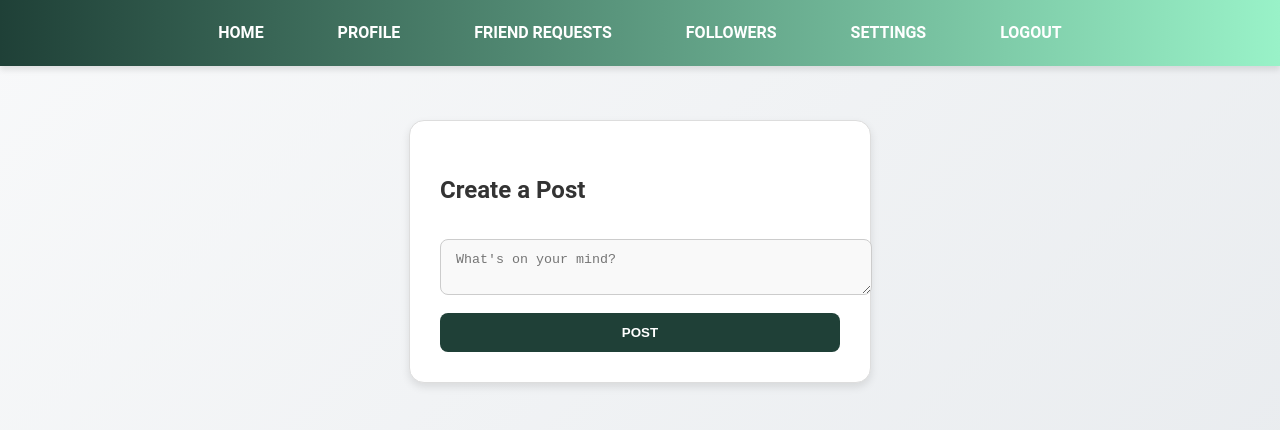
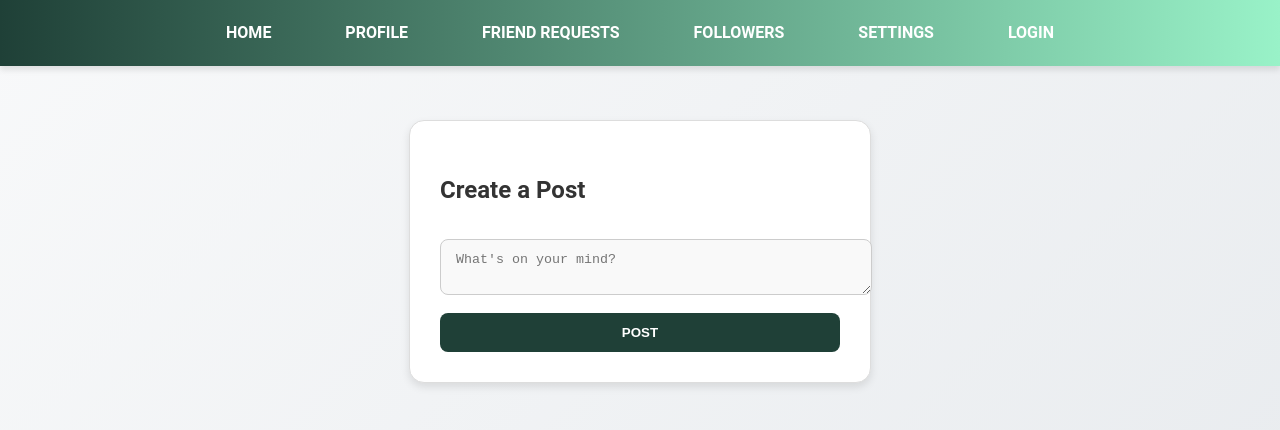
Before and after one commit to CYBERDRONE001/CS-Airdrop, a website: page index.html in a window 1280 px wide. Drawn offline with Linux system fonts and the light colour scheme.

Commit message:
Update index.html

```diff
--- a/index.html
+++ b/index.html
@@ -15,7 +15,7 @@
             <li><a href="friend-requests.html">Friend Requests</a></li>
             <li><a href="followers.html">Followers</a></li>
             <li><a href="settings.html">Settings</a></li>
-            <li><a href="login.html" id="logoutButton">Logout</a></li>
+            <li><a href="login.html" id="logoutButton">Login</a></li>
         </ul>
     </div>
 
```
